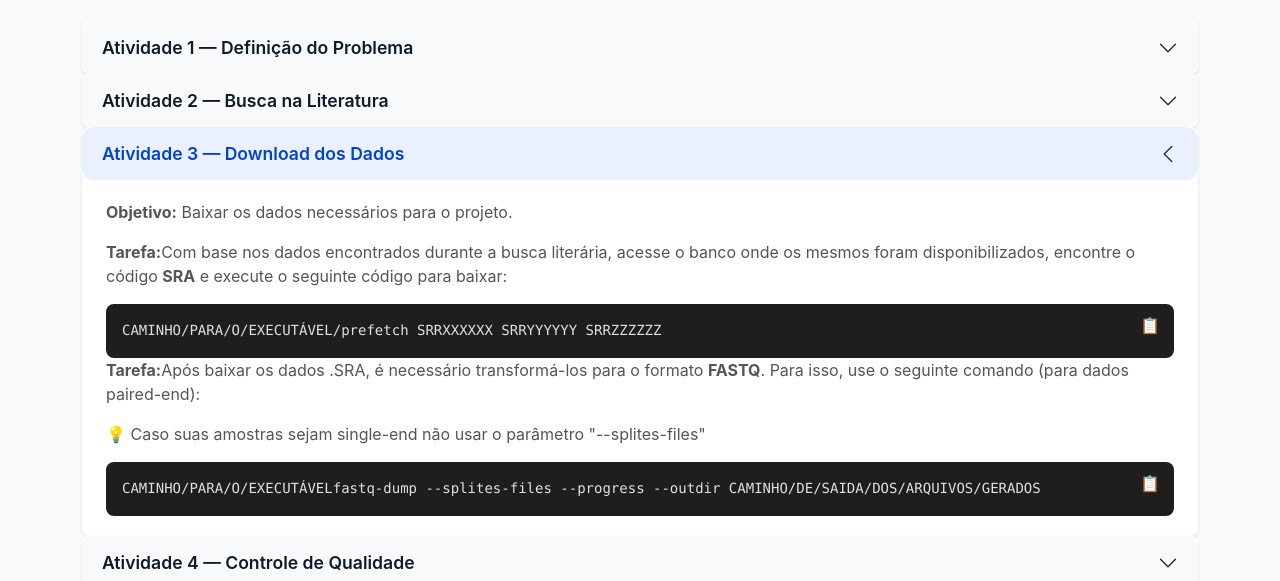
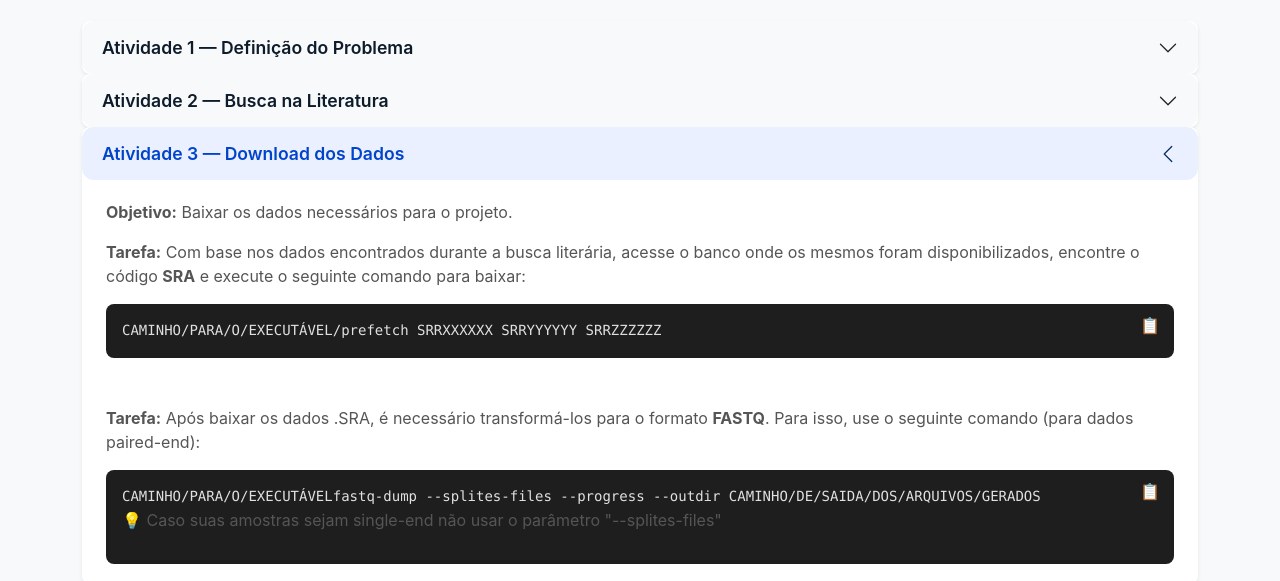
Before and after one commit to SophiaOzorio/Projeto_Pub, a plain HTML site: page praticas.html in a window 1280 px wide. Both pictures are taken after a click on the button "Atividade 3 — Download dos Dados". Shown: the part 209-790 px from the top of the page. Drawn offline with nearby package versions, Linux system fonts and the light colour scheme.

Commit message:
Update praticas.html

```diff
--- a/praticas.html
+++ b/praticas.html
@@ -188,7 +188,7 @@
         <div id="collapseAtividade3" class="accordion-collapse collapse" data-bs-parent="#accordionAtividades">
           <div class="accordion-body">
             <p><strong>Objetivo:</strong> Baixar os dados necessários para o projeto.</p>
-            <p><strong>Tarefa:</strong>Com base nos dados encontrados durante a busca literária, acesse o banco onde os mesmos foram disponibilizados, encontre o código <strong>SRA</strong> e execute o seguinte código para baixar:</p>
+            <p><strong>Tarefa:</strong> Com base nos dados encontrados durante a busca literária, acesse o banco onde os mesmos foram disponibilizados, encontre o código <strong>SRA</strong> e execute o seguinte comando para baixar:</p>
             <div class="code-container">
               <button class="copy-btn" onclick="copyCode(this)">📋</button>
               <pre><code>CAMINHO/PARA/O/EXECUTÁVEL/prefetch SRRXXXXXX SRRYYYYYY SRRZZZZZZ</code></pre>
@@ -202,12 +202,12 @@
                   setTimeout(() => button.innerText = '📋', 1500);
                 });
               }
-            </script>
-            <p><strong>Tarefa:</strong>Após baixar os dados .SRA, é necessário transformá-los para o formato <strong>FASTQ</strong>. Para isso, use o seguinte comando (para dados paired-end):</p>
-            <p><strong>💡</strong> Caso suas amostras sejam single-end não usar o parâmetro "--splites-files"</p>
+            </script><br><br>
+            <p><strong>Tarefa:</strong> Após baixar os dados .SRA, é necessário transformá-los para o formato <strong>FASTQ</strong>. Para isso, use o seguinte comando (para dados paired-end):</p>
             <div class="code-container">
               <button class="copy-btn" onclick="copyCode(this)">📋</button>
               <pre><code>CAMINHO/PARA/O/EXECUTÁVELfastq-dump --splites-files --progress --outdir CAMINHO/DE/SAIDA/DOS/ARQUIVOS/GERADOS</code></pre>
+              <p><strong>💡</strong> Caso suas amostras sejam single-end não usar o parâmetro "--splites-files"</p>
             </div>
 
             <script>
```
